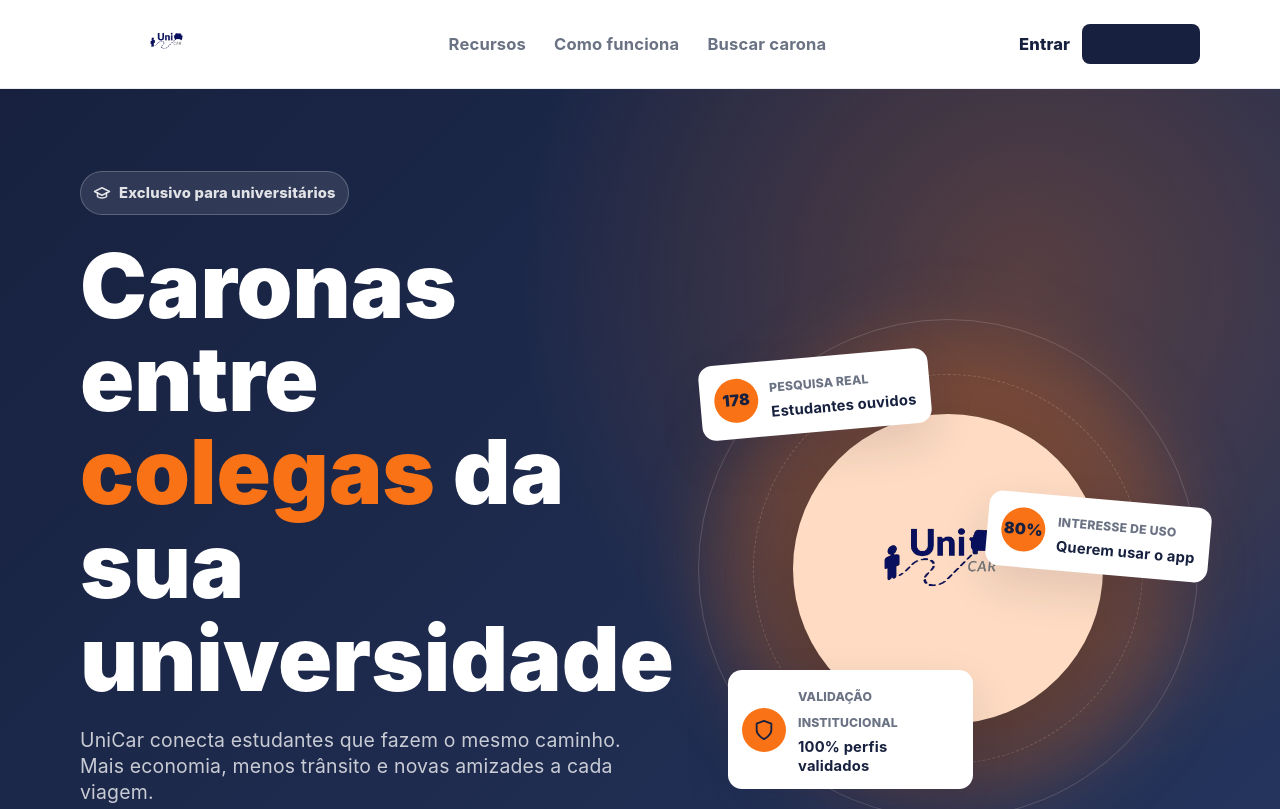
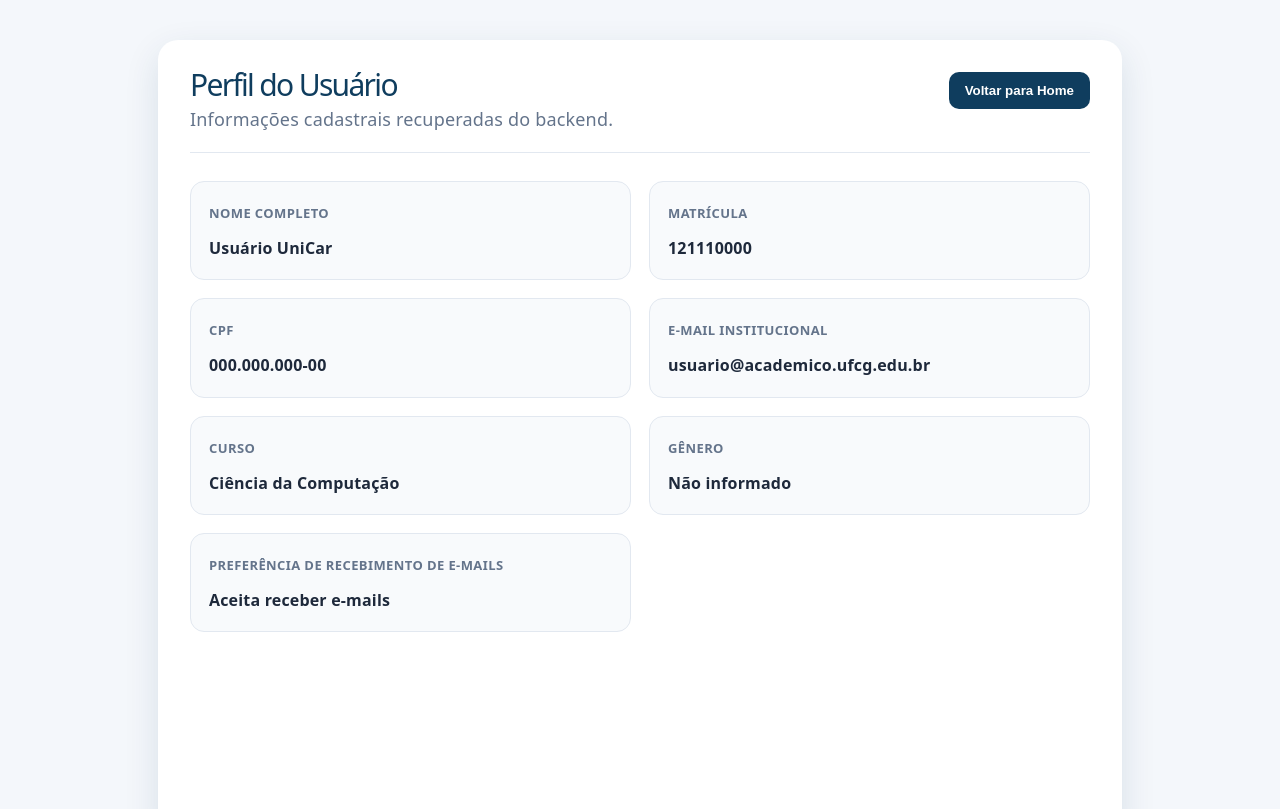
Before and after one commit to engenharia-software-grupo-1/UniCar-Front, a React (Vite) app: page /perfil in a window 1280 px wide. Shown: the top 809 px of the page. Built offline with nearby package versions, Linux system fonts and the light colour scheme; sample sign-in values are in the browser's storage.

Commit message:
entrega da segunda parte da us3

```diff
--- a/src/App.jsx
+++ b/src/App.jsx
@@ -1,7 +1,31 @@
-import './App.css'
-import Index from './routes/index.jsx'
+import { BrowserRouter, Routes, Route, Navigate } from 'react-router-dom';
+
+import './App.css';
+import Home from './routes/index.jsx';
+import Login from './pages/Login/index.jsx';
+import Perfil from './pages/Perfil/index.jsx';
+
+function InitialRoute() {
+  const session = localStorage.getItem('unicar.session');
+
+  if (session) {
+    return <Navigate to="/home" replace />;
+  }
+
+  return <Navigate to="/login" replace />;
+}
 
 function App() {
-  return <Index />;
+  return (
+    <BrowserRouter>
+      <Routes>
+        <Route path="/" element={<InitialRoute />} />
+        <Route path="/login" element={<Login />} />
+        <Route path="/home" element={<Home />} />
+        <Route path="/perfil" element={<Perfil />} />
+      </Routes>
+    </BrowserRouter>
+  );
 }
+
 export default App;
--- /dev/null
+++ b/src/pages/Perfil/index.jsx
@@ -0,0 +1,106 @@
+import { useEffect, useState } from 'react';
+import { useNavigate } from 'react-router-dom';
+import { getPerfilUsuarioAutenticado } from '../../services/profileService.js';
+import './style.css';
+
+function Perfil() {
+  const navigate = useNavigate();
+
+  const [perfil, setPerfil] = useState(null);
+  const [loading, setLoading] = useState(true);
+  const [erro, setErro] = useState('');
+
+  async function carregarPerfil() {
+    try {
+      setLoading(true);
+      setErro('');
+
+      const dados = await getPerfilUsuarioAutenticado();
+
+      setPerfil(dados);
+    } catch (error) {
+      setErro(error.message);
+    } finally {
+      setLoading(false);
+    }
+  }
+
+  useEffect(() => {
+    carregarPerfil();
+  }, []);
+
+  if (loading) {
+    return (
+      <main className="perfil-page">
+        <section className="perfil-card">
+          <p className="perfil-loading">Carregando perfil...</p>
+        </section>
+      </main>
+    );
+  }
+
+  if (erro) {
+    return (
+      <main className="perfil-page">
+        <section className="perfil-card">
+          <h1>Perfil do Usuário</h1>
+
+          <div className="perfil-error">
+            {erro}
+          </div>
+
+          <div className="perfil-actions">
+            <button type="button" onClick={carregarPerfil}>
+              Tentar novamente
+            </button>
+
+            <button type="button" onClick={() => navigate('/login')}>
+              Voltar para o login
+            </button>
+          </div>
+        </section>
+      </main>
+    );
+  }
+
+  return (
+    <main className="perfil-page">
+      <section className="perfil-card">
+        <div className="perfil-header">
+          <div>
+            <h1>Perfil do Usuário</h1>
+            <p>Informações cadastrais recuperadas do backend.</p>
+          </div>
+
+          <button type="button" onClick={() => navigate('/home')}>
+            Voltar para Home
+          </button>
+        </div>
+
+        <div className="perfil-grid">
+          <InfoItem label="Nome completo" value={perfil.nomeCompleto} />
+          <InfoItem label="Matrícula" value={perfil.matricula} />
+          <InfoItem label="CPF" value={perfil.cpf} />
+          <InfoItem label="E-mail institucional" value={perfil.emailInstitucional} />
+          <InfoItem label="Curso" value={perfil.curso} />
+          <InfoItem label="Gênero" value={perfil.genero} />
+          <InfoItem
+            label="Preferência de recebimento de e-mails"
+            value={perfil.recebeEmails ? 'Aceita receber e-mails' : 'Não aceita receber e-mails'}
+          />
+        </div>
+      </section>
+    </main>
+  );
+}
+
+function InfoItem({ label, value }) {
+  return (
+    <div className="perfil-info-item">
+      <span>{label}</span>
+      <strong>{value}</strong>
+    </div>
+  );
+}
+
+export default Perfil;
--- /dev/null
+++ b/src/pages/Perfil/style.css
@@ -0,0 +1,117 @@
+.perfil-page {
+  min-height: 100vh;
+  background-color: #f4f7fb;
+  padding: 40px 20px;
+  display: flex;
+  justify-content: center;
+}
+
+.perfil-card {
+  width: 100%;
+  max-width: 900px;
+  background-color: #ffffff;
+  border-radius: 20px;
+  padding: 32px;
+  box-shadow: 0 12px 35px rgba(15, 61, 94, 0.12);
+}
+
+.perfil-header {
+  display: flex;
+  justify-content: space-between;
+  align-items: flex-start;
+  gap: 20px;
+  margin-bottom: 28px;
+  border-bottom: 1px solid #e2e8f0;
+  padding-bottom: 20px;
+}
+
+.perfil-header h1 {
+  margin: 0;
+  color: #0f3d5e;
+  font-size: 30px;
+}
+
+.perfil-header p {
+  margin: 8px 0 0;
+  color: #64748b;
+}
+
+.perfil-header button,
+.perfil-actions button {
+  border: none;
+  border-radius: 10px;
+  padding: 11px 16px;
+  background-color: #0f3d5e;
+  color: #ffffff;
+  font-weight: 700;
+  cursor: pointer;
+}
+
+.perfil-header button:hover,
+.perfil-actions button:hover {
+  background-color: #0b2f49;
+}
+
+.perfil-grid {
+  display: grid;
+  grid-template-columns: repeat(2, minmax(0, 1fr));
+  gap: 18px;
+}
+
+.perfil-info-item {
+  padding: 18px;
+  border: 1px solid #e2e8f0;
+  border-radius: 14px;
+  background-color: #f8fafc;
+}
+
+.perfil-info-item span {
+  display: block;
+  margin-bottom: 8px;
+  color: #64748b;
+  font-size: 13px;
+  font-weight: 700;
+  text-transform: uppercase;
+  letter-spacing: 0.4px;
+}
+
+.perfil-info-item strong {
+  color: #1e293b;
+  font-size: 16px;
+}
+
+.perfil-loading {
+  text-align: center;
+  color: #0f3d5e;
+  font-weight: 700;
+}
+
+.perfil-error {
+  padding: 14px;
+  border-radius: 10px;
+  background-color: #fee2e2;
+  color: #991b1b;
+  margin: 20px 0;
+  text-align: center;
+  font-weight: 600;
+}
+
+.perfil-actions {
+  display: flex;
+  gap: 12px;
+  justify-content: center;
+}
+
+@media (max-width: 700px) {
+  .perfil-header {
+    flex-direction: column;
+  }
+
+  .perfil-grid {
+    grid-template-columns: 1fr;
+  }
+
+  .perfil-header button {
+    width: 100%;
+  }
+}
--- /dev/null
+++ b/src/services/profileService.js
@@ -0,0 +1,25 @@
+export async function getPerfilUsuarioAutenticado() {
+  await new Promise((resolve) => setTimeout(resolve, 1000));
+
+  const session = localStorage.getItem('unicar.session');
+
+  if (!session) {
+    throw new Error('Usuário não autenticado.');
+  }
+
+  const simularErro = localStorage.getItem('unicar.profile.error');
+
+  if (simularErro === '1') {
+    throw new Error('Não foi possível carregar os dados do perfil.');
+  }
+
+  return {
+    nomeCompleto: 'Usuário UniCar',
+    matricula: '121110000',
+    cpf: '000.000.000-00',
+    emailInstitucional: 'usuario@academico.ufcg.edu.br',
+    curso: 'Ciência da Computação',
+    genero: 'Não informado',
+    recebeEmails: true,
+  };
+}
```
